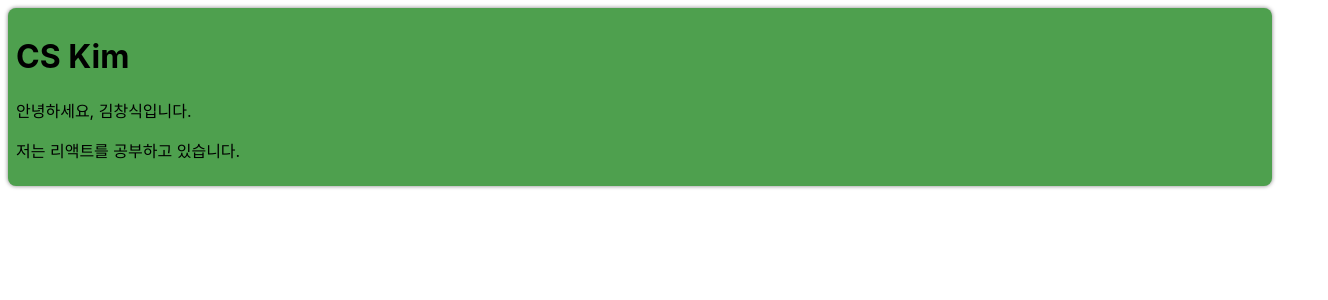
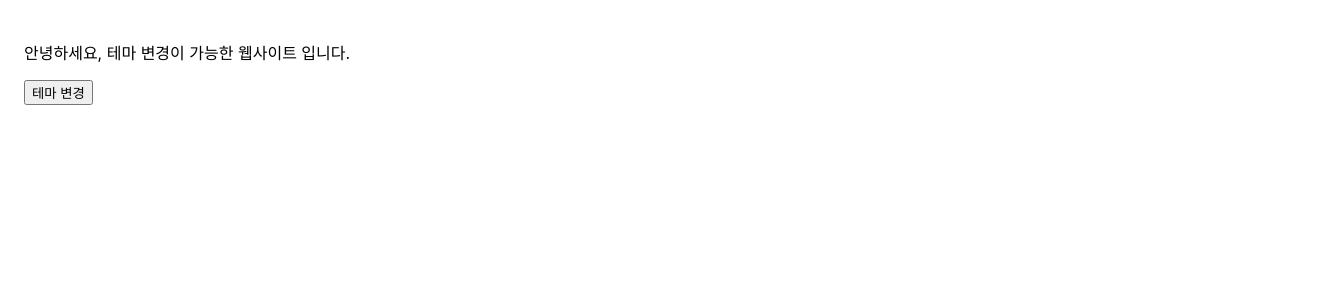
Before and after one commit to KCS2183/my-app, a React (Create React App) app: page / in a window 1280 px wide. Shown: the top 300 px of the page, 1328 px wide, since content can reach past the window. Built offline with nearby package versions, Linux system fonts and the light colour scheme.

Commit message:
(실습) Context를 사용하여 테마 변경 기능 만들기

```diff
--- /dev/null
+++ b/src/chapter_14/DarkOrLight.jsx
@@ -0,0 +1,23 @@
+import { useState, useCallback } from "react";
+import ThemeContext from "./ThemeContext";
+import MainContent from "./MainContent";
+
+function DarkOrLight(props){
+    const [theme, setTheme] = useState("light");
+
+    const toggleTheme = useCallback(() => {
+        if (theme == "light") {
+            setTheme("dark");
+        } else if (theme == "dark"){
+            setTheme("light");
+        }
+    }, [theme]);
+
+    return (
+        <ThemeContext.Provider value={{ theme, toggleTheme }}>
+            <MainContent />
+        </ThemeContext.Provider>
+    );
+}
+
+export default DarkOrLight;
--- /dev/null
+++ b/src/chapter_14/MainContent.jsx
@@ -0,0 +1,23 @@
+import { useContext } from "react";
+import ThemeContext from "./ThemeContext";
+
+function MainContent(props){
+    const { theme, toggleTheme } = useContext(ThemeContext);
+
+    return (
+        <div
+            style={{
+                width: "100vw",
+                height: "100vh",
+                padding: "1.5rem",
+                backgroundColor: theme == "light" ? "white" : "black",
+                color: theme == "light" ? "black" : "white",
+            }}
+        >
+            <p>안녕하세요, 테마 변경이 가능한 웹사이트 입니다.</p>
+            <button onClick={toggleTheme}>테마 변경</button>
+        </div>
+    );
+}
+
+export default MainContent;
--- /dev/null
+++ b/src/chapter_14/ThemeContext.jsx
@@ -0,0 +1,6 @@
+import React from "react";
+
+const ThemeContext = React.createContext();
+ThemeContext.displayName = "ThemeContext";
+
+export default ThemeContext;
--- a/src/index.js
+++ b/src/index.js
@@ -15,12 +15,13 @@ import AttendanceBook from './chapter_10/AttendanceBook';
 import SignUp from './chapter_11/SignUp';
 import Calculator from './chapter_12/Calculator';
 import ProfileCard from './chapter_13/ProfileCard';
+import DarkOrLight from './chapter_14/DarkOrLight';
 
 const root = ReactDOM.createRoot(document.getElementById('root'));
 
 root.render(
   <React.StrictMode>
-    <ProfileCard />
+    <DarkOrLight />
 </React.StrictMode>
 );
 
```
